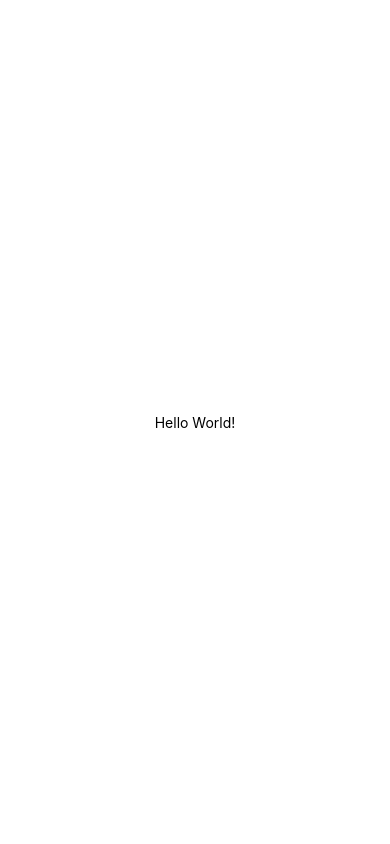
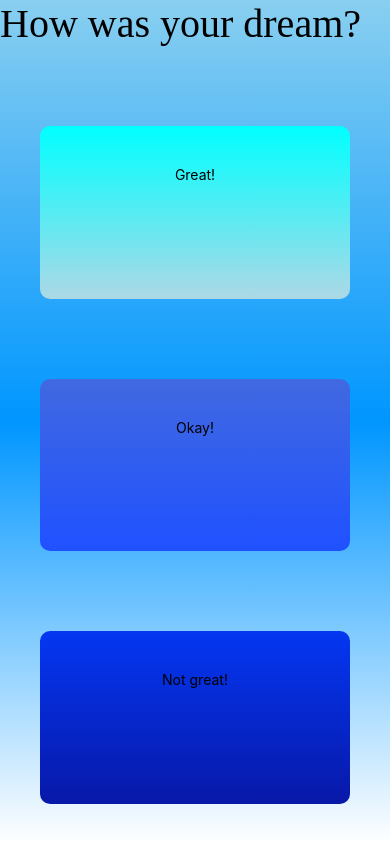
Before and after one commit to saraschaeffer/sweetdreamz, a React Native app: screen / in a window 390 px wide. Built offline with nearby package versions, Linux system fonts and the light colour scheme.

Commit message:
styling of home screen

```diff
--- a/App.js
+++ b/App.js
@@ -1,21 +1,61 @@
 import { StatusBar } from 'expo-status-bar';
 import React from 'react';
-import { StyleSheet, Text, View } from 'react-native';
+import { StyleSheet, Text, View, SafeAreaView, Button, TouchableOpacity } from 'react-native';
+import { LinearGradient } from 'expo-linear-gradient';
+
 
 export default function App() {
   return (
-    <View style={styles.container}>
-      <Text>Hello World!</Text>
-      <StatusBar style="auto" />
-    </View>
+    <SafeAreaView style={styles.container}>
+      <LinearGradient
+        colors={['#89CFF0', '#0096FF', 'transparent']}
+        style={styles.container}
+      />
+      <Text style={styles.howdidyousleeptext}>How was your dream?</Text>
+      <TouchableOpacity style={styles.button}>
+        <LinearGradient
+          colors={['#00FFFF', '#ADD8E6']}
+          style={styles.button}>
+            <Text>Great!</Text>
+        </LinearGradient>
+      </TouchableOpacity>
+      <TouchableOpacity style={styles.button}>
+        <LinearGradient
+          colors={['#4169E1', '#1F51FF']}
+          style={styles.button}>
+            <Text>Okay!</Text>
+        </LinearGradient>
+      </TouchableOpacity>
+      <TouchableOpacity style={styles.button}>
+        <LinearGradient
+          colors={['#0437F2', '#0818A8']}
+          style={styles.button}>
+            <Text>Not great!</Text>
+        </LinearGradient>
+      </TouchableOpacity>
+    </SafeAreaView>
   );
 }
 
 const styles = StyleSheet.create({
   container: {
     flex: 1,
-    backgroundColor: '#fff',
+    position: 'absolute',
+    left: 0,
+    right: 0,
+    top: 0,
+    height: '100%'
+  },
+  howdidyousleeptext: {
+    flex: 1,
+    fontFamily: 'Papyrus',
+    fontSize: 40
+  },
+  button: {
+    flex: 2,
+    padding: 40,
     alignItems: 'center',
-    justifyContent: 'center',
+    borderRadius: 10,
+    width: '100%'
   },
 });
--- a/db/index.js
+++ b/db/index.js
@@ -10,5 +10,3 @@ const pool = new Pool({
 });
 
 module.exports = pool;
-
-//testing commits and pushes
```
Also changed, not shown: package.json (+9 -6 lines), 1 other file (tests, documents, lock files or other folders).
